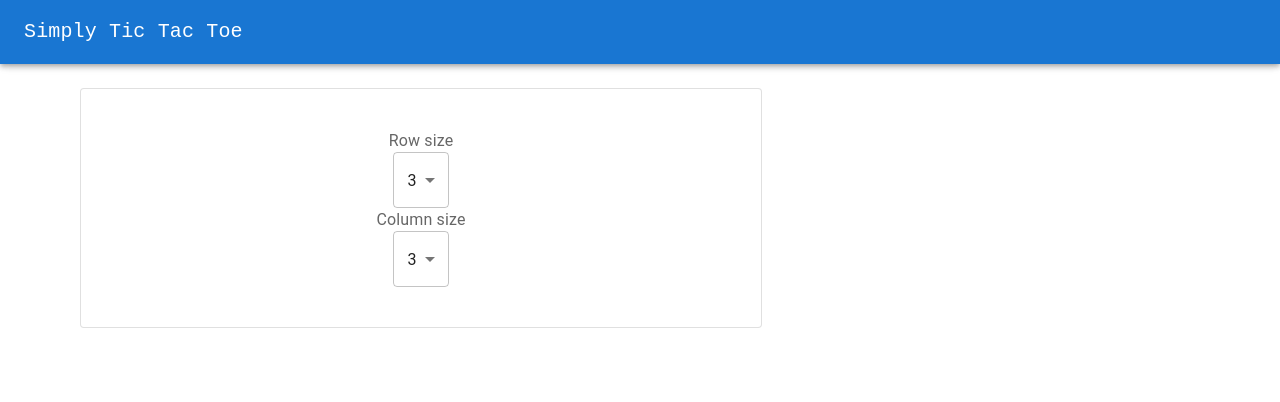
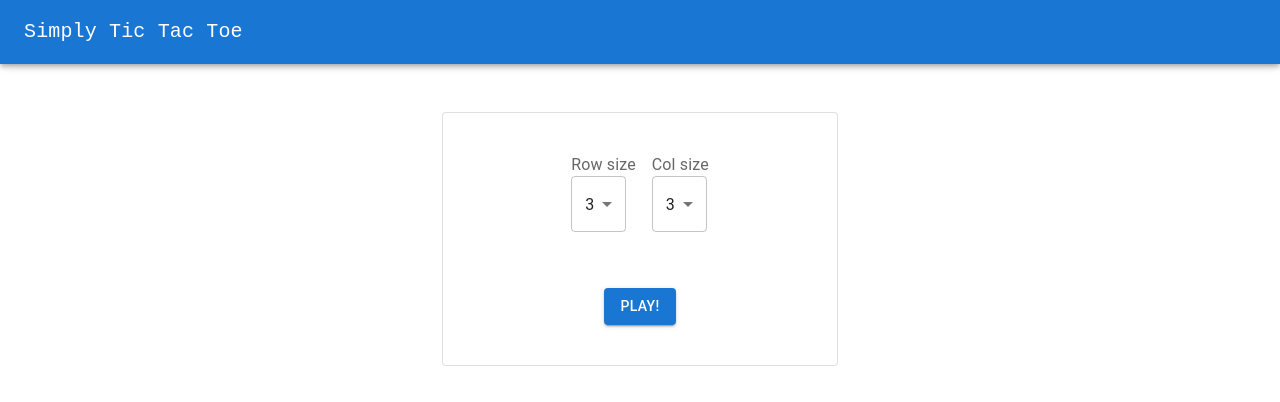
Before and after one commit to hanstananda/BetaReactTutorial, a React (Vite) app: page / in a window 1280 px wide. Shown: the top 402 px of the page. Built offline with nearby package versions, Linux system fonts and the light colour scheme.

Commit message:
add zustand integration, move context to store (WIP)

```diff
--- a/package.json
+++ b/package.json
@@ -15,7 +15,8 @@
     "@mui/material": "^5.11.5",
     "react": "^18.2.0",
     "react-dom": "^18.2.0",
-    "react-router-dom": "^6.8.1"
+    "react-router-dom": "^6.8.1",
+    "zustand": "^4.3.3"
   },
   "devDependencies": {
     "@types/react": "^18.0.26",
--- a/src/components/Board.tsx
+++ b/src/components/Board.tsx
@@ -4,11 +4,11 @@ import Grid from "@mui/material/Unstable_Grid2";
 
 import Square from "./Square";
 import { boxSizePx } from "../types/Boardconst";
-import { BoardCfgContext } from "../contexts/BoardCfgContext";
 import calculateWinner from "../hooks/calculateWinner";
 import classes from "./Board.module.scss";
 import { OnPlay } from "./Game";
 import { BoardInfo } from "../types/BoardInfo";
+import { useBoardCfgStore } from "../stores/BoardCfgContext";
 
 // TODO: type Function properly by making interface, e.g.
 /*
@@ -23,9 +23,9 @@ function Board({
   boardInfo: BoardInfo;
   handlePlay: OnPlay;
 }) {
-  const BoardConfig = useContext(BoardCfgContext);
-  const rowSize = BoardConfig.rowSize;
-  const colSize = BoardConfig.colSize;
+  const rowSize = useBoardCfgStore((state) => state.rowSize)
+  const colSize = useBoardCfgStore((state) => state.rowSize)
+
 
   return (
     <Grid
--- a/src/components/Game.tsx
+++ b/src/components/Game.tsx
@@ -1,5 +1,5 @@
 import { useContext, useState } from "react";
-import { BoardCfgContext } from "../contexts/BoardCfgContext";
+import { useBoardCfgStore } from "../stores/BoardCfgContext";
 import Board from "./Board";
 import Box from "@mui/material/Box";
 import Typography from "@mui/material/Typography";
@@ -14,12 +14,12 @@ export interface OnPlay {
 }
 
 export default function Game() {
-  const BoardConfig = useContext(BoardCfgContext);
-  const rowSize = BoardConfig.rowSize;
-  const colSize = BoardConfig.colSize;
+  const rowSize = useBoardCfgStore((state) => state.rowSize)
+  const colSize = useBoardCfgStore((state) => state.rowSize)
 
   const [turn, setTurn] = useState<number>(0);
   const currentPlayer = turn % 2 == 0 ? "X" : "O";
+  console.log(currentPlayer)
 
   const [history, setHistory] = useState<BoardInfo[]>([
     {
@@ -58,7 +58,8 @@ export default function Game() {
     const updatedBoardInfo = structuredClone(boardInfo);
 
     console.log("editing row " + selectedRow + " col " + selectedCol);
-    // stupid way to deepcopy an object
+
+    // May want to try use reducers...
 
     updatedBoardInfo.squares[selectedRow][selectedCol].value = currentPlayer;
 
--- a/src/contexts/BoardCfgContext.tsx
+++ /dev/null
@@ -1,7 +0,0 @@
-import { createContext } from "react";
-import { BoardCfgType } from "../types/BoardCfg";
-
-export const BoardCfgContext = createContext<BoardCfgType>({
-  rowSize: 3,
-  colSize: 3,
-});
--- a/src/pages/App.tsx
+++ b/src/pages/App.tsx
@@ -1,10 +1,8 @@
 import React from "react";
-import { useContext, useState } from "react";
 import Container from "@mui/material/Container";
 
 import Paper from "@mui/material/Paper";
 import { boxSizePx } from "../types/Boardconst";
-import { BoardCfgContext } from "../contexts/BoardCfgContext";
 import Game from "../components/Game";
 import { ToolBar } from "../components/ToolBar";
 
@@ -12,11 +10,6 @@ export const row = 3;
 export const col = 3;
 
 function App() {
-  const [boardCfg, setBoardCfg] = useState({
-    rowSize: 3,
-    colSize: 3,
-  });
-
   return (
     <React.Fragment>
       <ToolBar />
@@ -25,9 +18,7 @@ function App() {
           variant="outlined"
           sx={{ textAlign: "center", p: 5, m: 2, width: boxSizePx * (col + 1) }}
         >
-          <BoardCfgContext.Provider value={boardCfg}>
             <Game />
-          </BoardCfgContext.Provider>
         </Paper>
       </Container>
     </React.Fragment>
--- a/src/pages/Setup.tsx
+++ b/src/pages/Setup.tsx
@@ -3,55 +3,77 @@ import { useContext, useState } from "react";
 import Container from "@mui/material/Container";
 
 import Paper from "@mui/material/Paper";
-import { boxSizePx, maxSquares, minSquares } from "../types/Boardconst";
-import { BoardCfgContext } from "../contexts/BoardCfgContext";
-import Game from "../components/Game";
+import { maxSquares, minSquares } from "../types/Boardconst";
 import { ToolBar } from "../components/ToolBar";
 import Select, { SelectChangeEvent } from "@mui/material/Select";
 import MenuItem from "@mui/material/MenuItem";
 import InputLabel from "@mui/material/InputLabel";
-import { FormControl } from "@mui/material";
-
-export const row = 3;
-export const col = 3;
-
-function SetupMenu() {
-  const [boardCfg, setBoardCfg] = useState({
-    rowSize: 3,
-    colSize: 3,
-  });
-
-  function setRowSize(rowSize: number) {
-    setBoardCfg({
-      rowSize: rowSize,
-      colSize: boardCfg.colSize,
-    });
-  }
-
-  function setColSize(colSize: number) {
-    setBoardCfg({
-      colSize: colSize,
-      rowSize: boardCfg.rowSize,
-    });
-  }
+import { Box, Button, FormControl, Stack } from "@mui/material";
+import Grid from "@mui/material/Unstable_Grid2";
+import { useBoardCfgStore } from "../stores/BoardCfgContext";
 
 const possibleSizes = Array(maxSquares - minSquares + 1)
 .fill(0)
 .map((_, i) => i + minSquares);
 
+function sizeOptions(type: string, size: number) {
+  const result = <Box>
+  <InputLabel id="Row size">Row size</InputLabel>
+  <Select
+    value={size.toString(10)}
+    label="Row size"
+    id="Row size"
+    onChange={(event: SelectChangeEvent) =>
+      useBoardCfgStore((state) => state.setColSize(parseInt(event.target.value)))
+    }
+  >
+    {possibleSizes.map((value, _) => (
+      <MenuItem key={"rowSize-" + value} value={value}>
+        {value}
+      </MenuItem>
+    ))}
+  </Select>
+</Box>
+return result;
+}
+
+function SetupMenu() {
+  const rowSize = useBoardCfgStore((state) => state.rowSize)
+  const colSize = useBoardCfgStore((state) => state.rowSize)
+
+  const rowOptions = sizeOptions("row", rowSize)
+
+  function setRowSize(rowSize: number) {
+    useBoardCfgStore((state) => state.setRowSize(rowSize))
+  }
+
+  function setColSize(colSize: number) {
+    useBoardCfgStore((state) => state.setColSize(colSize))
+  }
+
+
+
   return (
     <React.Fragment>
       <ToolBar />
-      <Container sx={{ justifyContent: "center", alignItems: "center" }}>
-        <Paper
-          variant="outlined"
-          sx={{ textAlign: "center", p: 5, m: 2, width: boxSizePx * (col + 1) }}
+      <Container
+        sx={{ justifyContent: "center", alignItems: "center", paddingTop: 5 }}
+        maxWidth="xs"
       >
-          <BoardCfgContext.Provider value={boardCfg}>
-            {/* <FormControl sx={{ minWidth: 120 }}> */}
+        <Paper variant="outlined" sx={{padding: 5}}>
+            <Grid container spacing={2}>
+              <Grid xs={12} display="flex" justifyContent="center" alignItems="center">
+                <Stack
+                  direction="row"
+                  justifyContent="center"
+                  alignItems="center"
+                  spacing={2}
+                >
+                  {rowOptions}
+                  {/* <Box>
                     <InputLabel id="Row size">Row size</InputLabel>
                     <Select
-              value={boardCfg.rowSize.toString(10)}
+                      value={rowSize.toString(10)}
                       label="Row size"
                       id="Row size"
                       onChange={(event: SelectChangeEvent) =>
@@ -64,9 +86,12 @@ function SetupMenu() {
                         </MenuItem>
                       ))}
                     </Select>
-            <InputLabel id="Column size">Column size</InputLabel>
+                  </Box> */}
+
+                  <Box>
+                    <InputLabel id="Column size">Col size</InputLabel>
                     <Select
-              value={boardCfg.colSize.toString(10)}
+                      value={colSize.toString(10)}
                       label="Column size"
                       id="Column size"
                       onChange={(event: SelectChangeEvent) =>
@@ -79,8 +104,16 @@ function SetupMenu() {
                         </MenuItem>
                       ))}
                     </Select>
-            {/* </FormControl> */}
-          </BoardCfgContext.Provider>
+                  </Box>
+
+                </Stack>
+              </Grid>
+              <Grid xs={12} display="flex" justifyContent="center" alignItems="center" sx={{marginTop: 5}}>
+              <Button href="/game" variant="contained">
+                    Play!
+                  </Button>
+              </Grid>
+            </Grid>
         </Paper>
       </Container>
     </React.Fragment>
--- /dev/null
+++ b/src/stores/BoardCfgContext.tsx
@@ -0,0 +1,14 @@
+import { create } from 'zustand'
+import { BoardCfgState } from "../types/BoardCfg";
+
+
+export const useBoardCfgStore = create<BoardCfgState>()((set) => ({
+  rowSize: 3,
+  colSize: 3,
+  setRowSize: function (rowSize: number): void {
+    set((_) => ({ rowSize: rowSize }))
+  },
+  setColSize: function (colSize: number): void {
+    set((_) => ({ colSize: colSize }))
+  }
+}))
```
Also changed, not shown: src/types/BoardCfg.tsx (+5 -3 lines), 1 other file (tests, documents, lock files or other folders). Lines whose indentation alone changed are shown as unchanged.
